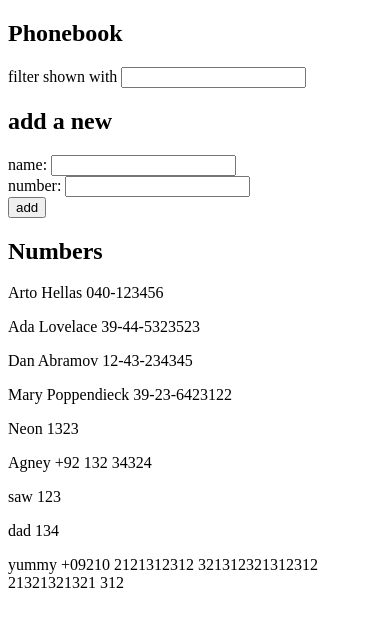
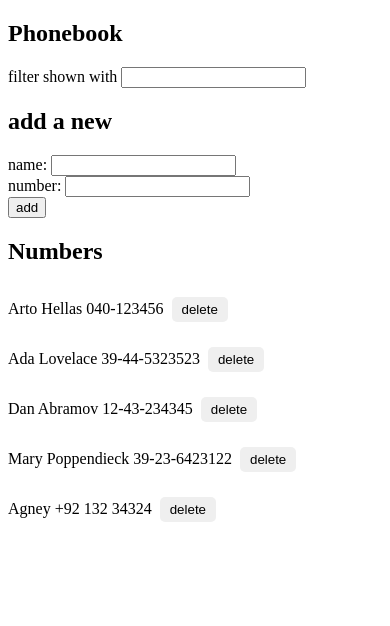
Before and after one commit to Agneypraseed/fullstackopen, a React (Vite) app in the folder part2/phonebook/: page / in a window 390 px wide. Shown: the top 626 px of the page. Built offline with nearby package versions, Linux system fonts and the light colour scheme; data requests are answered from the project's data file.

Commit message:
2.14: The Phonebook step9

```diff
--- a/part2/phonebook/db.json
+++ b/part2/phonebook/db.json
@@ -21,29 +21,9 @@
       "id": 4
     },
     {
-      "name": "Neon",
-      "number": "1323",
-      "id": 5
-    },
-    {
       "name": "Agney",
       "number": "+92 132 34324 ",
       "id": 6
-    },
-    {
-      "name": "saw",
-      "number": "123",
-      "id": 7
-    },
-    {
-      "name": "dad",
-      "number": "134",
-      "id": 8
-    },
-    {
-      "name": "yummy",
-      "number": "+09210 2121312312 321312321312312 21321321321 312",
-      "id": 9
     }
   ]
 }
--- /dev/null
+++ b/part2/phonebook/src/App.css
@@ -0,0 +1,15 @@
+.container {
+  display: flex;
+  align-items: center;
+}
+
+.container button {
+  margin: 0.5rem;
+  border-radius: 5px;
+  padding: 5px 10px;
+  border: none;
+}
+
+.container button:hover, button:active {
+  background-color: rgb(71 147 251);
+}
--- a/part2/phonebook/src/App.jsx
+++ b/part2/phonebook/src/App.jsx
@@ -1,24 +1,47 @@
 import { useEffect, useState } from "react";
 import phonebookService from "./services/phonebook";
+import "./App.css";
 
-const PersonDetail = ({ person }) => {
+const DeletePerson = ({ person, handleDelete }) => {
   return (
-    <p>
-      {person.name} {person.number}
-    </p>
+    <button type="submit" onClick={() => handleDelete(person)}>
+      delete
+    </button>
   );
 };
 
-const Persons = ({ persons }) => {
-  const isEmptyPhonebook = Object.keys(persons[0]).length === 0;
+const PersonDetail = ({ person, handleDelete }) => {
+  return (
+    <div className="container">
+      <p>
+        {person.name} {person.number}
+      </p>
+      <DeletePerson person={person} handleDelete={handleDelete} />
+    </div>
+  );
+};
+
+const Persons = ({ persons, handleDelete }) => {
+  const isEmptyPhonebook = persons.length === 0;
+  const isFetchingPhoneBookFromServer =
+    !isEmptyPhonebook && Object.keys(persons[0]).length === 0;
+
+  if (isEmptyPhonebook) return <p>No Matching Records available</p>;
+  if (isFetchingPhoneBookFromServer)
+    return <p>Loading Phonebook from server</p>;
 
   return (
     <>
-      {isEmptyPhonebook
-        ? `Loading Phonebook from server!!!`
-        : persons.map((person) => (
-            <PersonDetail key={person.name} person={person} />
-          ))}
+      {persons.map(
+        (person) =>
+          person !== undefined && (
+            <PersonDetail
+              key={person.name}
+              person={person}
+              handleDelete={handleDelete}
+            />
+          )
+      )}
     </>
   );
 };
@@ -105,6 +128,18 @@ const App = () => {
     );
   };
 
+  const handleDelete = (person) => {
+    if (window.confirm(`Delete ${person.name} ?`)) {
+      phonebookService.deletePerson(person.id).then((status) => {
+        if (status === 200) {
+          setPersons(persons.filter((p) => p.id !== person.id));
+        } else {
+          console.log(`Error - Could not delete ${person.name} from database`);
+        }
+      });
+    }
+  };
+
   return (
     <div>
       <h2>Phonebook</h2>
@@ -117,9 +152,9 @@ const App = () => {
       />
       <h2>Numbers</h2>
       {filterFlag ? (
-        <Persons persons={filterdPersons} />
+        <Persons persons={filterdPersons} handleDelete={handleDelete} />
       ) : (
-        <Persons persons={persons} />
+        <Persons persons={persons} handleDelete={handleDelete} />
       )}
     </div>
   );
--- a/part2/phonebook/src/services/phonebook.js
+++ b/part2/phonebook/src/services/phonebook.js
@@ -16,4 +16,11 @@ const updatePhoneBook = (newPerson) => {
     .catch((err) => console.log("Error while Saving to database", err));
 };
 
-export default { getPhonebook, updatePhoneBook };
+const deletePerson = (id) => {
+  const request = axios.delete(`${baseUrl}/${id}`);
+  return request
+    .then((res) => res.status)
+    .catch((err) => console.error("Error deleting", err));
+};
+
+export default { getPhonebook, updatePhoneBook, deletePerson };
```
